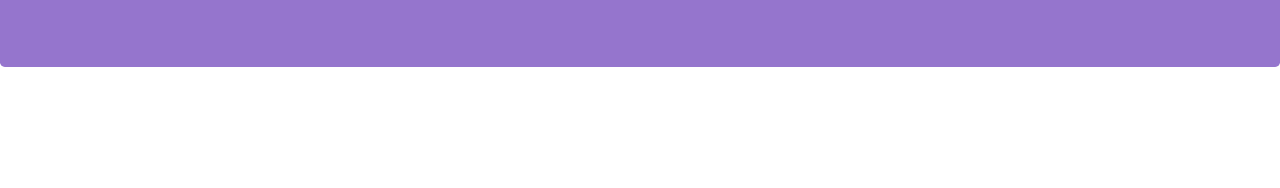
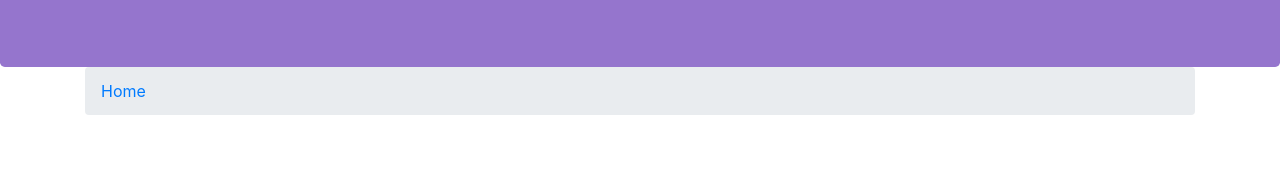
Before and after one commit to RamsesNtibu/Front-End-Bootstrap4, a website: page index.html in a window 1280 px wide. Shown: the part 267-455 px from the top of the page. Drawn offline with nearby package versions, Linux system fonts and the light colour scheme.

Commit message:
added breadcrumbs and fixed couple of minor bugs

```diff
--- a/index.html
+++ b/index.html
@@ -59,6 +59,9 @@
     </header>
 
     <div class="container">
+        <ol class="col-12 breadcrumb">
+            <li class="breadcrumb-item active"><a href="./index.html">Home</a></li>
+          </ol>
       <div class="row row-content align-items-center">
         <div class="col-12 col-sm-4 order-sm-last col-md-3">
           <h3>Our Lipsmacking Culinary Creations</h3>
```
Also changed, not shown: aboutus.html (+1 -1 lines).
